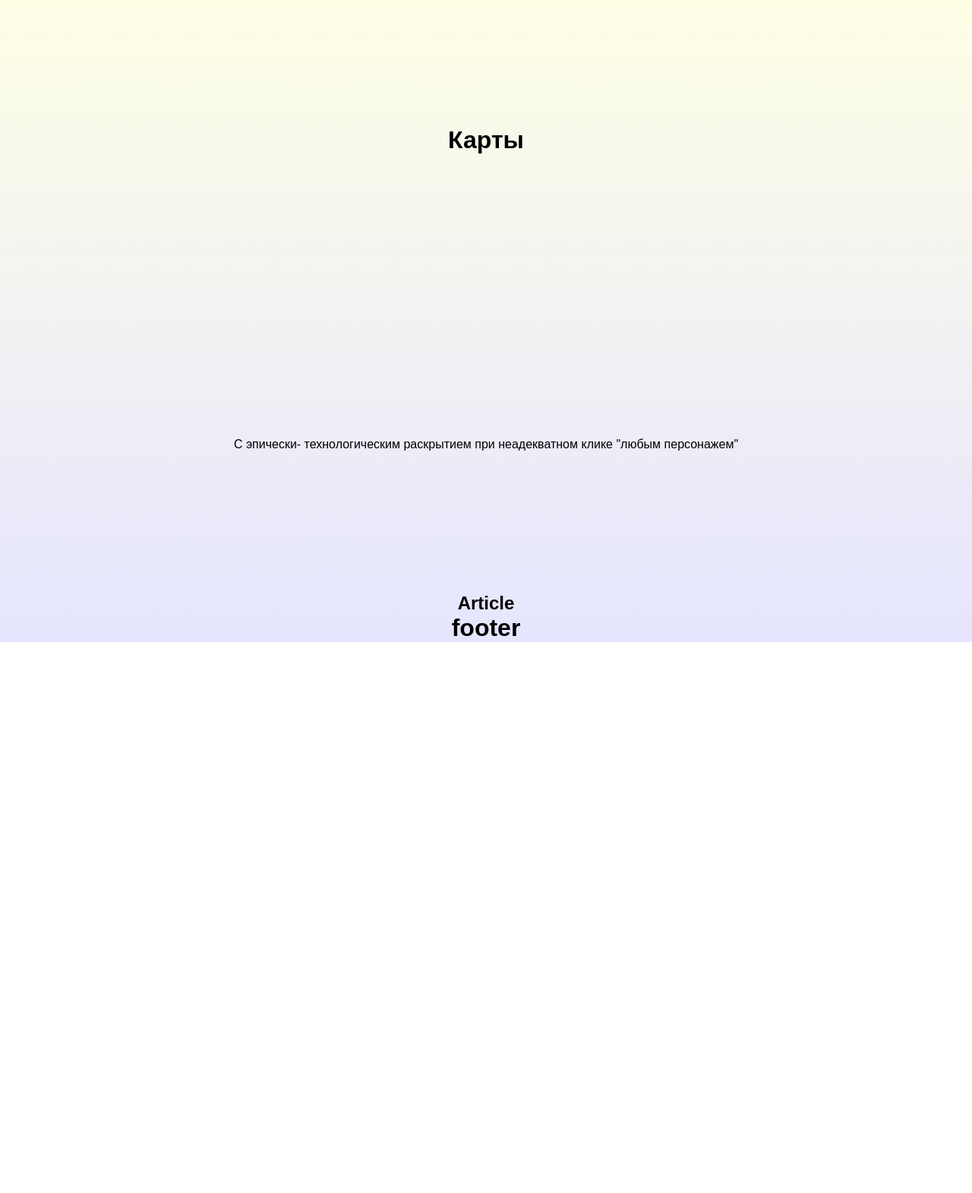
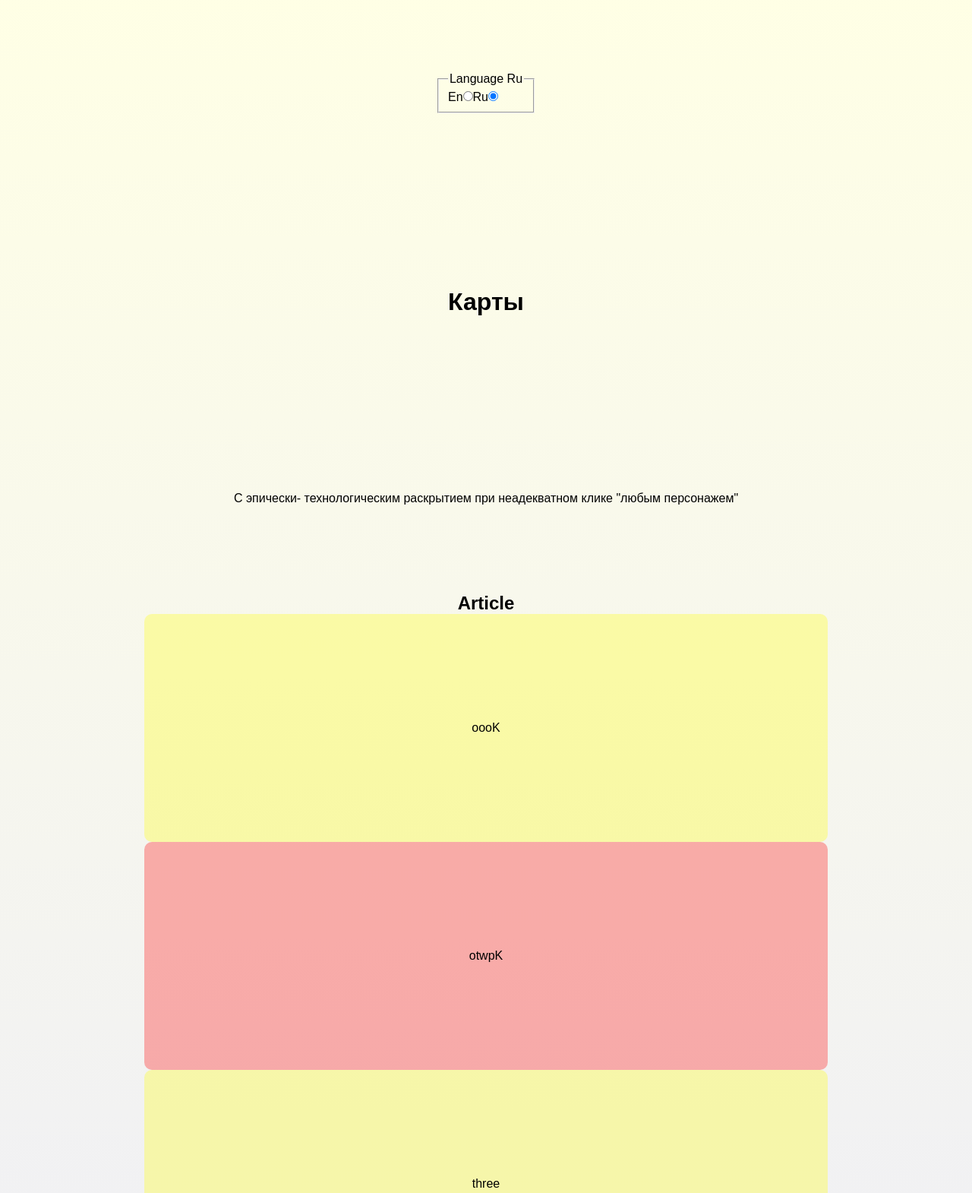
Before and after one commit to ETS-ReactNative2/open-list, a React app: page / in a window 1280 px wide. Shown: the part 20-1590 px from the top of the page at 76% size. Before the commit the page ends 865 px from the top, so only its background shows below. Built offline with nearby package versions, Linux system fonts and the light colour scheme.

Commit message:
none Scroll

```diff
--- a/src/article.js
+++ b/src/article.js
@@ -1,12 +1,103 @@
 import React, { Component } from 'react';
 // import logo from './logo.svg';
 // import './header.css';
+
+class Cards{
+  constructor(x){
+    this.x=x;
+  }
+  openCard(){
+    console.log("open");
+    const Create=document.createElement('div');
+    document.querySelector('article').appendChild(Create);
+    Create.setAttribute('id', 'stylle');
+    document.querySelector('#stylle').style.cssText=`
+    display:flex;
+    position:fixed;
+    flex-direction:column;
+    width:100%;
+
+    justify-content:center;
+    align-items:center;
+    overflow:scroll;
+    top:0;
+    background:white;
+    font-size:30px;
+    margin:3%;
+    overflow-y: scroll;
+    `;
+   document.querySelector('body').style.cssText=`overflow:hidden;`
+document.getElementById("stylle").style.overflowY=`scroll`;
+// document.querySelector("article").style.overflowY=`scroll`;
+    Create.innerHTML=this.x+` <span id="close" style="overflow-y:scroll;font-size:50px;color:red;">X</span>`;
+    const close=()=>{
+      console.log("clickClose");
+      Create.remove();
+    }
+    document.querySelector('#close,#stylle').addEventListener("click",()=>{
+      console.log("clixk");                    document.querySelector('body').style.cssText=`overflow:scroll;`
+        Create.remove();
+    });
+  }
+}
+
+// Карты идут по нумерации для максимальной приближенности к реальной жизни!
+
+const oneCard=()=>{
+  const text= "<p style='overflow:scroll;min-height:100%;'>Lorem ipsum dolor sit amet, consectetur adipisicing elit, sed do eiusmod tempor incididunt ut labore et dolore magna aliqua. Ut enim ad minim veniam, quis nostrud exercitation ullamco laboris nisi ut aliquip ex ea commodo consequat. Duis aute irure dolor in reprehenderit in voluptate velit esse cillum dolore eu fugiat nulla pariatur. Excepteur sint occaecat cupidatat non proident, sunt in culpa qui officia deserunt mollit anim id est laborum.Lorem ipsum dolor sit amet, consectetur adipisicing elit, sed do eiusmod tempor incididunt ut labore et dolore magna aliqua. Ut enim ad minim veniam, quis nostrud exercitation ullamco laboris nisi ut aliquip ex ea commodo consequat. Duis aute irure dolor in reprehenderit in voluptate velit esse cillum dolore eu fugiat nulla pariatur. Excepteur sint occaecat </p>"
+  console.log("clickOne");
+  const OJ=new Cards(text);
+  OJ.openCard();
+};
+const twoCard=()=>{
+  console.log("clickTwo");
+};
+const threeCard=()=>{
+  console.log("clickThree");
+};
+const fourCard=()=>{
+  console.log("click4");
+};
+const fiveCard=()=>{
+  console.log("click 5");
+};
+const sixCard=()=>{
+  console.log("click 6");
+};
+const sevenCard=()=>{
+  console.log("click 777");
+};
+
+
+
+
 
 class Article extends Component {
   render() {
     return (
     <React.Fragment>
     <h1>Article</h1>
+    <div className="card" onClick={oneCard}>
+      <p>oooK</p>
+    </div>
+    <div className="card" onClick={twoCard}>
+      <p>otwpK</p>
+    </div>
+    <div className="card" onClick={threeCard}>
+      <p>three</p>
+    </div>
+    <div className="card" onClick={fourCard}>
+      <p>oooK</p>
+    </div>
+    <div className="card" onClick={fiveCard}>
+      <p>oooK</p>
+    </div>
+    <div className="card" onClick={sixCard}>
+      <p>oooK</p>
+    </div>
+    <div className="card" onClick={sevenCard}>
+      <p>oooK</p>
+    </div>
     </React.Fragment>
     );
   }
--- a/src/header.js
+++ b/src/header.js
@@ -1,12 +1,61 @@
 import React, { Component } from 'react';
 // import logo from './logo.svg';
 // import './header.css';
+
+
+
+
+function rus(){ // этот фанкшин был переделан!
+  console.log("rus");
+  document.querySelector('#en').style.cssText=`display:none;`
+  document.querySelector('#ru').style.cssText=`display:flex;`
+
+  document.querySelector('body > main:nth-child(1) > header:nth-child(1) > h1:nth-child(2)').style.cssText=`display:none`;
+  document.querySelector('body > main:nth-child(1) > header:nth-child(1) > h1:nth-child(3)').style.cssText=`display:block`;
+
+  document.querySelector('body > main:nth-child(1) > header:nth-child(1) > p:nth-child(4)').style.cssText=`display:none`;
+  document.querySelector('body > main:nth-child(1) > header:nth-child(1) > p:nth-child(5)').style.cssText=`display:block`;
+}
+
+const eng=()=>{
+  console.log("eng");
+  document.querySelector('#ru').style.cssText=`display:none;`
+  document.querySelector('#en').style.cssText=`display:flex;`
+
+  document.querySelector('body > main:nth-child(1) > header:nth-child(1) > h1:nth-child(2)').style.cssText=`display:block`;
+  document.querySelector('body > main:nth-child(1) > header:nth-child(1) > h1:nth-child(3)').style.cssText=`display:none`;
+
+  document.querySelector('body > main:nth-child(1) > header:nth-child(1) > p:nth-child(4)').style.cssText=`display:block`;
+  document.querySelector('body > main:nth-child(1) > header:nth-child(1) > p:nth-child(5)').style.cssText=`display:none`;
+}
+
+window.addEventListener("DOMContentLoaded",()=>{
+  console.log("ooooK");
+  rus();
+});
 
 class Header extends Component {
   render() {
     return (
     <React.Fragment>
+    <form>
+      <fieldset>
+      <legend id="en">Language En</legend>
+      <legend id="ru">Language Ru</legend>
+          <label>
+            <span>En</span>
+            <input type="radio" name="language" value="en" onClick={eng}/>
+          </label>
+          <label>
+            <span>Ru</span>
+            <input type="radio" name="language" value="ru" onClick={rus} checked/>
+          </label>
+
+      </fieldset>
+    </form>
+    <h1>Cards</h1>
     <h1>Карты</h1>
+    <p>With epic-technological disclosure with inadequate click "any character"</p>
     <p>С эпически- технологическим раскрытием при неадекватном клике "любым персонажем"</p>
     </React.Fragment>
     );
--- a/src/index.css
+++ b/src/index.css
@@ -27,7 +27,7 @@ article{
   justify-content: center;
   align-items: center;
   max-width: 100%;
-  /* min-height: 100vh; */
+  flex-direction:column;
 }
 footer{
   display:flex;
@@ -36,3 +36,22 @@ footer{
   max-width: 100%;
   min-height: 25px;
 }
+:root{
+  --txt-color: white;
+  --back-color: black;
+}
+
+.card{
+  display:flex;
+  justify-content: center;
+  align-items: center;
+  max-width: 100%;
+  width:900px;
+  border-radius: 10px;
+  min-height: 300px;
+  background: rgba(255,255,0,0.3);
+}
+.card:nth-child(odd){
+  background: rgba(255,0,0,0.3);
+
+}
```
Also changed, not shown: file.html (added, +58 -0 lines), public/favicon.ico, src/logo.svg (deleted).
